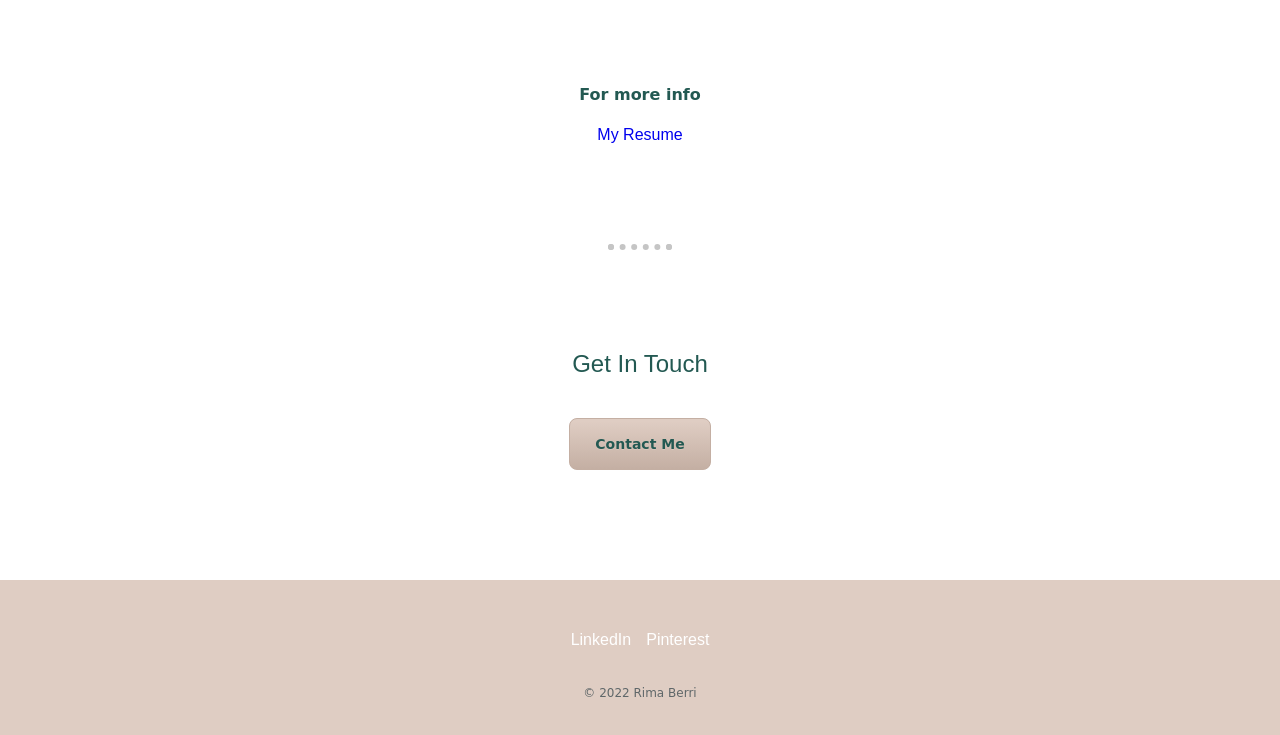
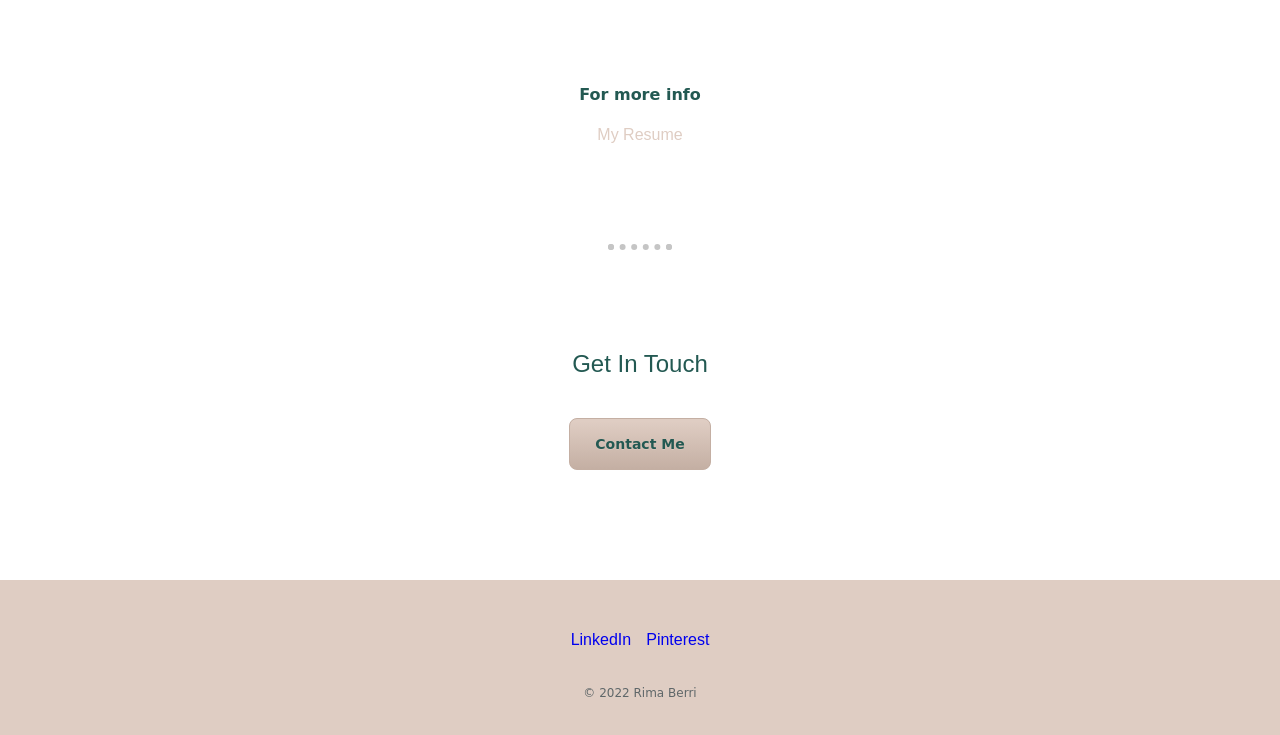
Before and after one commit to rimaberry/personal-website, a plain HTML site: page index.html in a window 1280 px wide. Shown: the part 1617-2352 px from the top of the page. Drawn offline with Linux system fonts and the light colour scheme; a web font is replaced by a local one.

Commit message:
Update index.html

```diff
--- a/index.html
+++ b/index.html
@@ -48,8 +48,8 @@
           </p>
         </div>
         <h4>For more info</h4>
-        <div class="my-resume">
-        <a href="https://rimaberry.github.io/CV/">My Resume</a>
+        <div>
+        <a  class="my-resume" href="https://rimaberry.github.io/CV/">My Resume</a>
         </div>
       </div>
       <hr>
@@ -60,8 +60,8 @@
     </div>
   </div>
     <div class="bottom-section">
-      <a class="footer-link bottom-link" href="http://linkedin.com/in/rima-berri-559540199">LinkedIn</a>
-      <a class="footer-link bottom-link" href="https://pin.it/3bTgPM5">Pinterest</a>
+      <a class="footer-link " href="http://linkedin.com/in/rima-berri-559540199">LinkedIn</a>
+      <a class="footer-link " href="https://pin.it/3bTgPM5">Pinterest</a>
       <p class="copyright">© 2022 Rima Berri</p>
     </div>
 </body>
```
